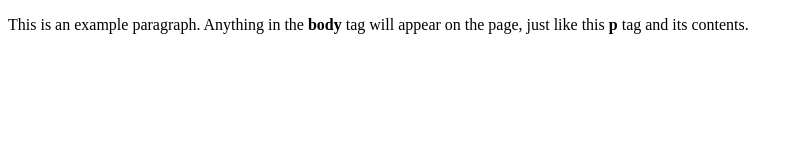
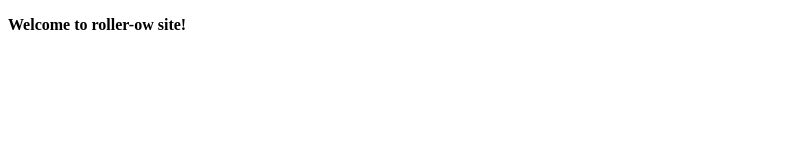
Before and after one commit to roller-ow/roller-ow.github.io, a plain HTML site: page index.html in a window 1280 px wide. Shown: the whole page, without its empty margins (0-800 px from the left). Drawn offline with Linux system fonts and the light colour scheme.

Commit message:
Update index.html

```diff
--- a/index.html
+++ b/index.html
@@ -4,6 +4,6 @@
     <title>Welcome to roller-ow site!</title>
   </head>
   <body>
-    <p>This is an example paragraph. Anything in the <strong>body</strong> tag will appear on the page, just like this <strong>p</strong> tag and its contents.</p>
+    <p><strong>Welcome to roller-ow site!</strong></p>
   </body>
 </html>
```
